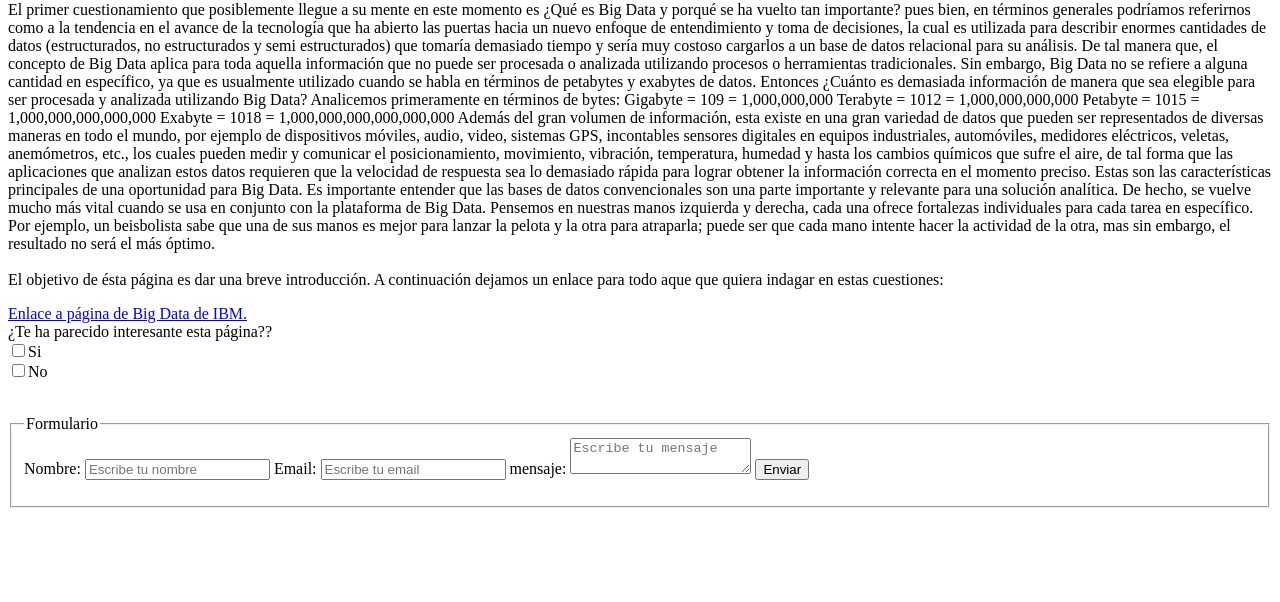
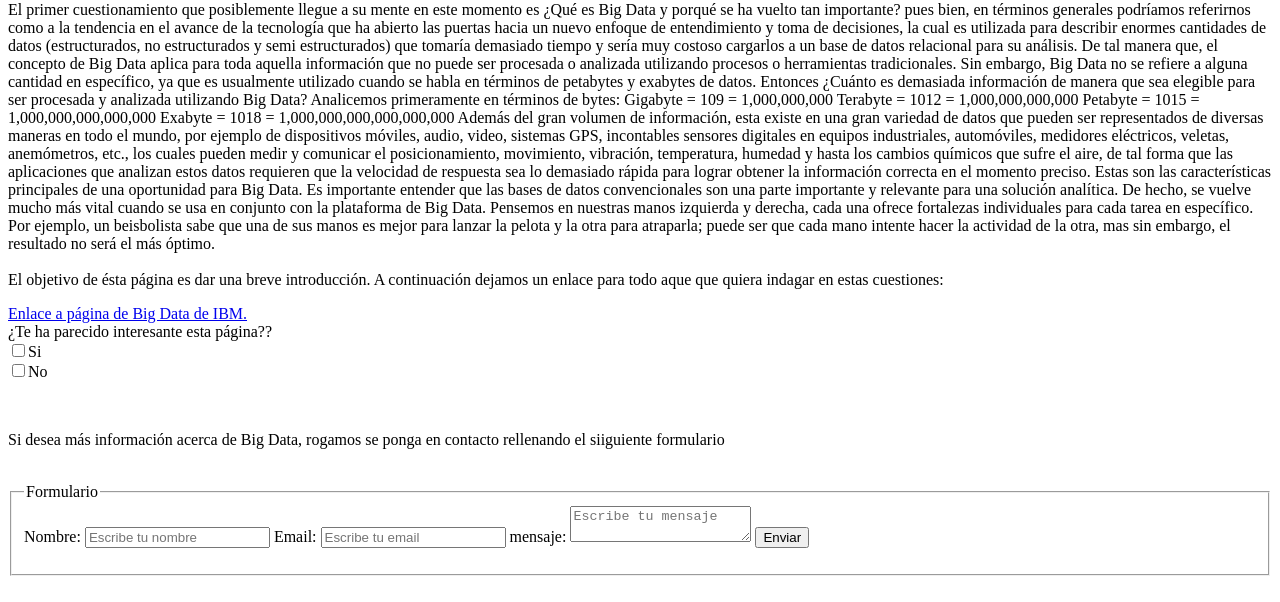
Before and after one commit to jjaimme14/jjaimme14.github.io, a plain HTML site: page index.html in a window 1280 px wide. Shown: the part 387-989 px from the top of the page. Before the commit the page ends 921 px from the top, so only its background shows below. Drawn offline with Linux system fonts and the light colour scheme.

Commit message:
Update index.html

```diff
--- a/index.html
+++ b/index.html
@@ -18,12 +18,14 @@ Además del gran volumen de información, esta existe en una gran variedad de da
 Es importante entender que las bases de datos convencionales son una parte importante y relevante para una solución analítica. De hecho, se vuelve mucho más vital cuando se usa en conjunto con la plataforma de Big Data. Pensemos en nuestras manos izquierda y derecha, cada una ofrece fortalezas individuales para cada tarea en específico. Por ejemplo, un beisbolista sabe que una de sus manos es mejor para lanzar la pelota y la otra para atraparla; puede ser que cada mano intente hacer la actividad de la otra, mas sin embargo, el resultado no será el más óptimo.<br><br> El objetivo de ésta página es dar una breve introducción. A continuación dejamos un enlace para todo aque que quiera indagar en estas cuestiones:</p>
 
 <a href="https://www.ibm.com/developerworks/ssa/local/im/que-es-big-data/">Enlace a página de Big Data de IBM.</a>
-
+<br>
 <form action="hobbie.php" method="get">
 ¿Te ha parecido interesante esta página??<br>
 <input type="checkbox" name="pasa" value="Si">Si<br>
 <input type="checkbox" name="pasa" value="No">No<br>
 </form>
+<br>
+<p> Si desea más información acerca de Big Data, rogamos se ponga en contacto rellenando el siiguiente formulario </p>
 <br>
 <div class="contenedor">
    <fieldset><legend>Formulario</legend>
```
